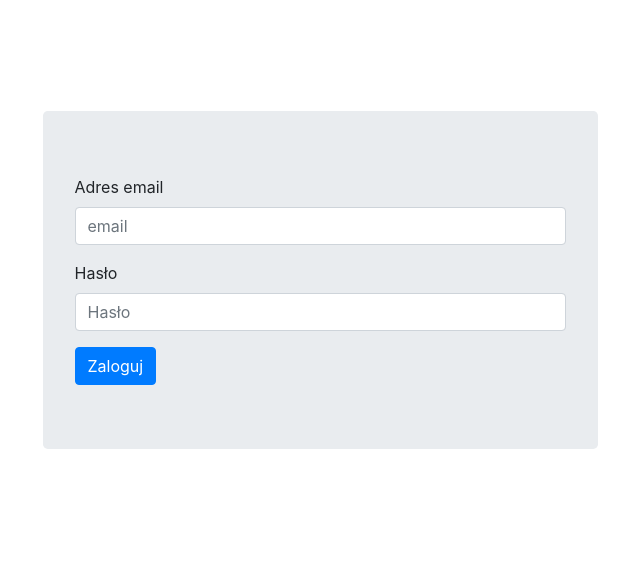
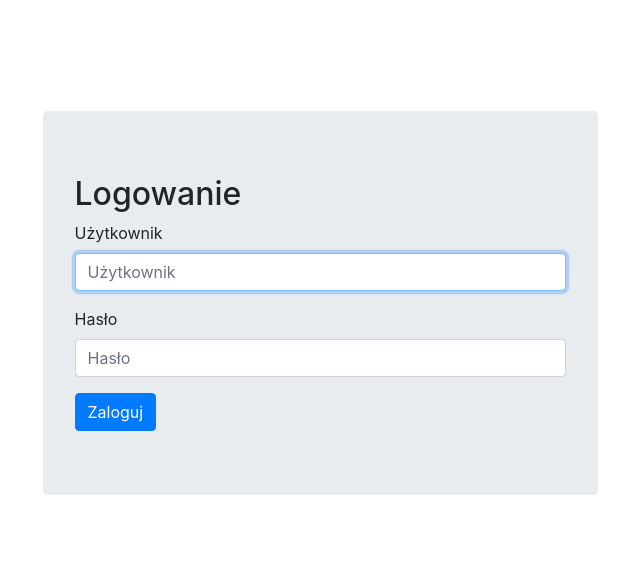
Before and after one commit to mateuszgrzyb/confexplore, a Django app: page /users/login/ in a window 1280 px wide. Shown: the part 62-633 px from the top of the page, without its empty margins (320-960 px from the left). Run offline with Django 3.2, Linux system fonts and the light colour scheme; data comes from the database, SQL or seed files in the repository; some libraries are stand-ins or nearby versions.

Commit message:
added bootstrap formating

```diff
--- a/templates/users/login.html
+++ b/templates/users/login.html
@@ -1,19 +1,12 @@
 {% extends 'main.html' %}
 {% block content %}
+{% load bootstrap4 %}
 <!-- @TODO dodać przyciski do rejestracji i do powrotu -->
 <div style="padding-bottom: 10%;"></div>
 <div class="jumbotron" style="max-width: 50%;margin: auto;">
-    <form >
-        <div class="form-group" >
-            <label for="exampleInputEmail1">Adres email </label>
-            <input type="email" class="form-control" id="exampleInputEmail1" aria-describedby="emailHelp"
-                placeholder="email">
-        </div>
-        <div class="form-group">
-            <label for="exampleInputPassword1">Hasło</label>
-            <input type="password" class="form-control" id="exampleInputPassword1" placeholder="Hasło">
-        </div>
-        <!-- @TODO przydało by się żeby ten przycisk był wycentrowany -->
+    <h2>Logowanie</h2>
+    <form action="POST">
+        {% bootstrap_form form %}
         <button type="submit" class="btn btn-primary">Zaloguj</button>
     </form>
 </div>
```
